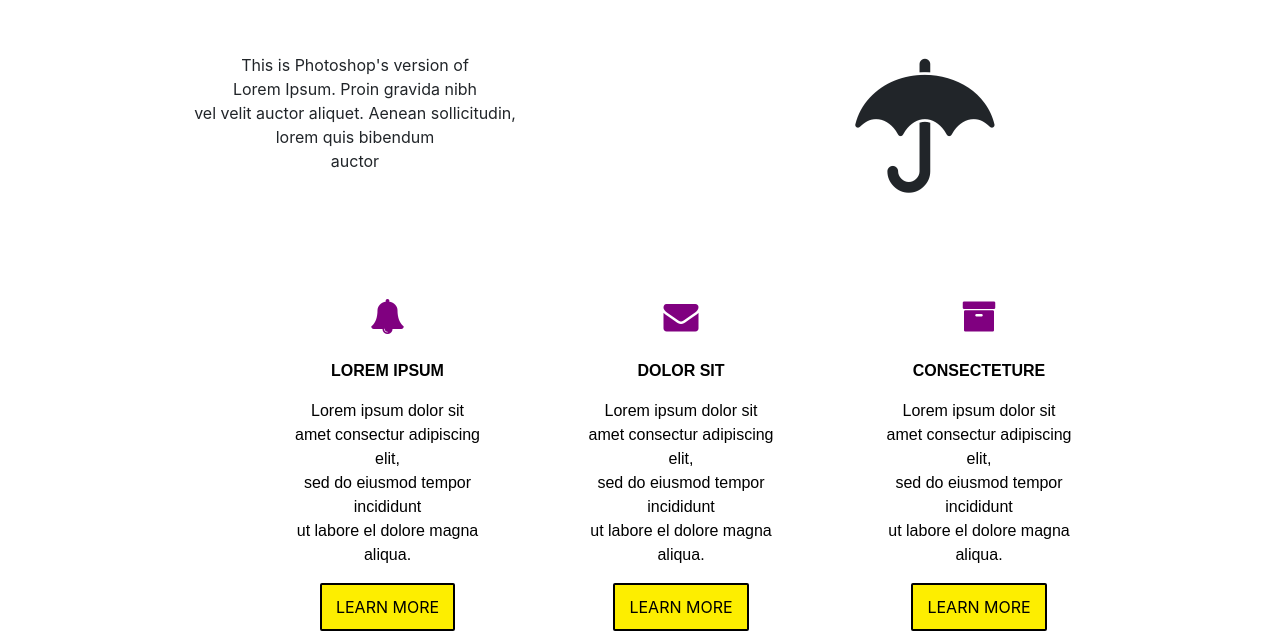
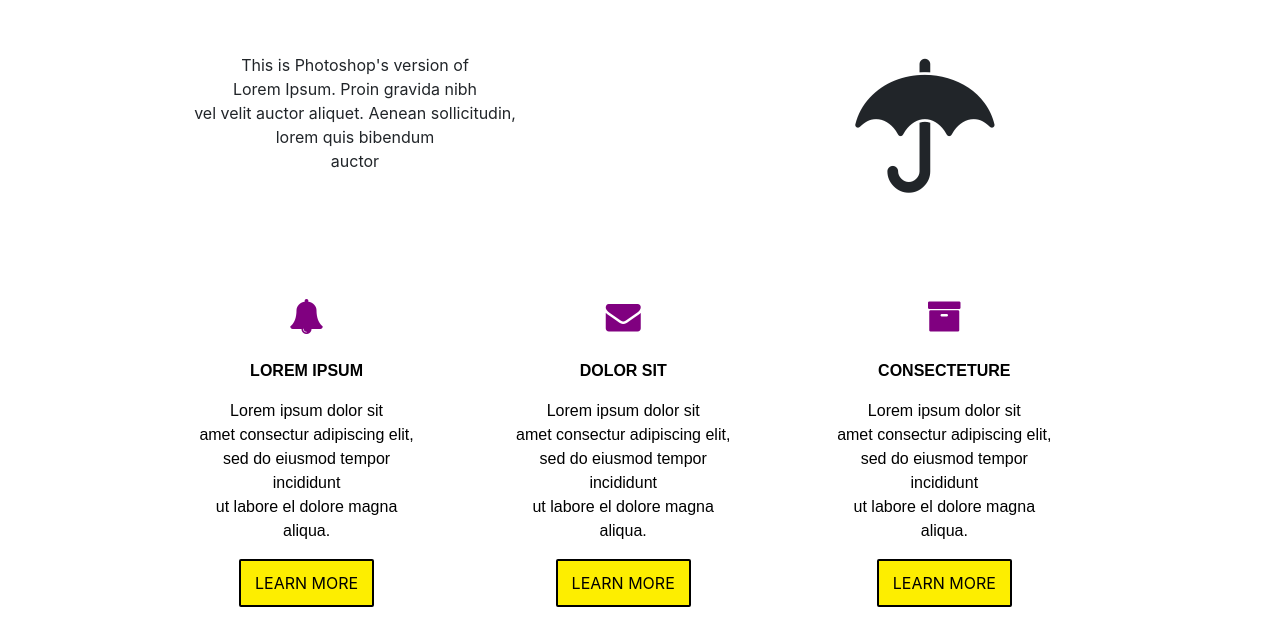
Before and after one commit to kamali1511/LGMVIP, a plain HTML site: page Task1/index.html in a window 1280 px wide. Shown: the part 875-1506 px from the top of the page. After the commit the page ends 1482 px from the top, so only its background shows below. Drawn offline with nearby package versions, Linux system fonts and the light colour scheme.

Commit message:
Update index.html

```diff
--- a/Task1/index.html
+++ b/Task1/index.html
@@ -98,7 +98,7 @@
       </section>
       <br><br><br><br>
       <section class="container feature">
-          <div class="row offset-2" style="text-align: center;">
+          <div class="row offset-1" style="text-align: center;">
           <div class="col-sm-3">
               <i id="feat"  class="fa fa-bell"></i><br><br>
               <p style="color: black;"><b>LOREM IPSUM</b></p>
```
